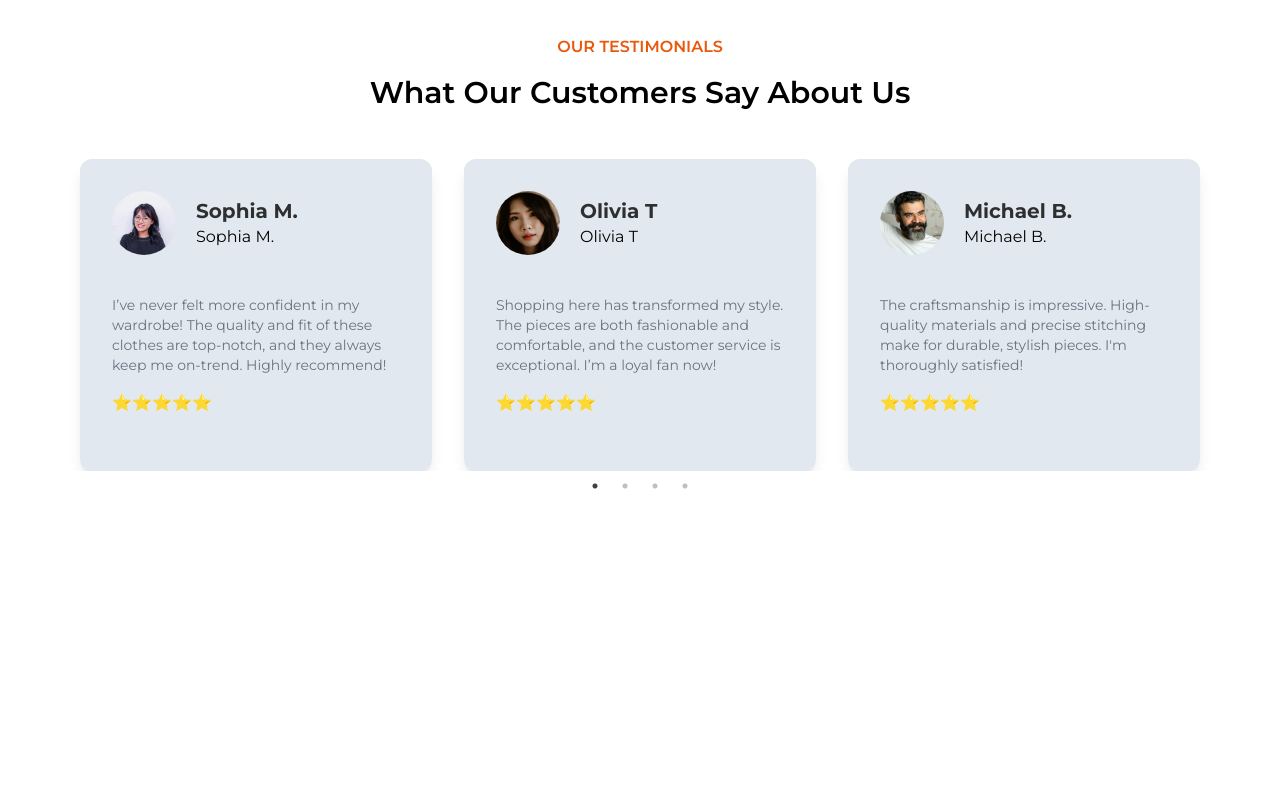
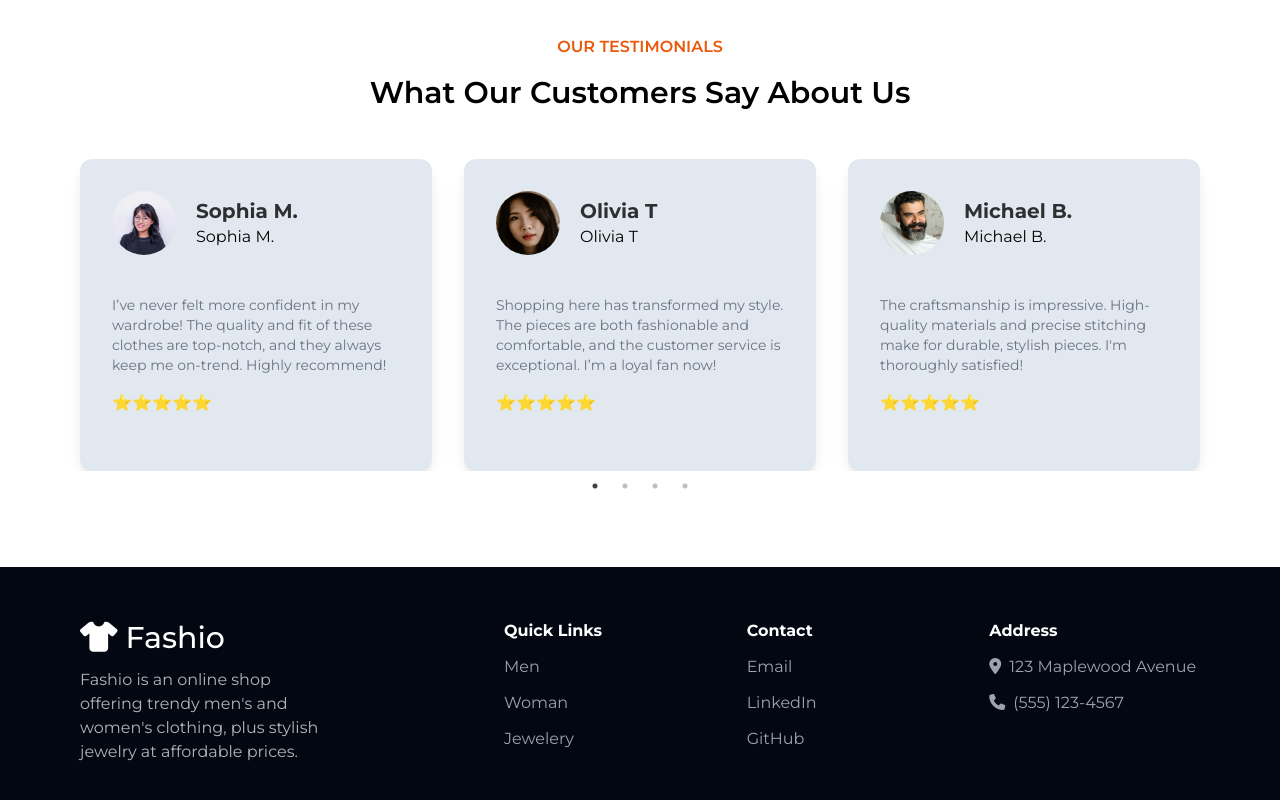
Before and after one commit to a-kilic/Fashio-E-Commerce, a React (Vite) app: page / in a window 1280 px wide. Shown: the part 735-1535 px from the top of the page. Before the commit the page ends 1302 px from the top, so only its background shows below. Built offline with nearby package versions, Linux system fonts and the light colour scheme.

Commit message:
Added Footer Component

```diff
--- a/src/App.jsx
+++ b/src/App.jsx
@@ -2,6 +2,7 @@
 import Navbar from "./components/Navbar";
 import Hero from "./components/Hero";
 import Testimonials from "./components/Testimonials";
+import Footer from "./components/Footer";
 
 const App = () => {
   return (
@@ -9,6 +10,7 @@ const App = () => {
       <Navbar />
       <Hero />
       <Testimonials />
+      <Footer />
     </>
   );
 };
--- /dev/null
+++ b/src/components/Footer.jsx
@@ -0,0 +1,104 @@
+const Footer = () => {
+  return (
+    <section className="bg-gray-950">
+      <div className="mx-auto sm:max-w-5xl lg:max-w-5xl xl:max-w-6xl">
+        <div className="grid pt-5 pb-20 md:grid-cols-3">
+          {/* Company Details */}
+          <div className="px-4 py-8">
+            <a href="#" className="text-3xl font-medium text-white">
+              <i className="text-3xl fa-solid fa-shirt"></i> Fashio
+            </a>
+            <p className="pt-3 text-white/70 lg:pr-24">
+              Fashio is an online shop offering trendy men's and women's
+              clothing, plus stylish jewelry at affordable prices.
+            </p>
+          </div>
+          <div className="grid grid-cols-2 col-span-2 sm:grid-cols-3 md:pl-10">
+            {/* Quick Links */}
+            <div className="px-4 py-8">
+              <h1 className="mb-3 font-bold text-white sm:text-left">
+                Quick Links
+              </h1>
+              <ul className="space-y-3">
+                <li>
+                  <a
+                    href="#"
+                    className="text-gray-400 duration-300 hover:text-white"
+                  >
+                    Men
+                  </a>
+                </li>
+                <li>
+                  <a
+                    href="#"
+                    className="text-gray-400 duration-300 hover:text-white"
+                  >
+                    Woman
+                  </a>
+                </li>
+                <li>
+                  <a
+                    href="#"
+                    className="text-gray-400 duration-300 hover:text-white"
+                  >
+                    Jewelery
+                  </a>
+                </li>
+              </ul>
+            </div>
+            {/* Contact */}
+            <div className="col-span-2 px-4 py-8 sm:col-auto">
+              <h1 className="mb-3 font-bold text-white sm:text-left">
+                Contact
+              </h1>
+              <ul className="space-y-3">
+                <li>
+                  <a
+                    href="mailto:adk_05@outlook.com"
+                    className="text-gray-400 duration-300 hover:text-white"
+                  >
+                    Email
+                  </a>
+                </li>
+                <li>
+                  <a
+                    href="https://www.linkedin.com/in/a-kilic/"
+                    target="_blank"
+                    className="text-gray-400 duration-300 hover:text-white"
+                  >
+                    LinkedIn
+                  </a>
+                </li>
+                <li>
+                  <a
+                    href="https://github.com/a-kilic/Fashio-E-Commerce"
+                    target="_blank"
+                    className="text-gray-400 duration-300 hover:text-white"
+                  >
+                    GitHub
+                  </a>
+                </li>
+              </ul>
+            </div>
+            {/* Address and Phone Number */}
+            <div className="col-span-2 px-4 py-8 sm:col-auto">
+              <h1 className="mb-3 font-bold text-white sm:text-left">
+                Address
+              </h1>
+              <ul className="space-y-3">
+                <li className="text-gray-400">
+                  <i className="mr-2 fa-solid fa-location-dot"></i>123 Maplewood
+                  Avenue
+                </li>
+                <li className="text-gray-400">
+                  <i className="mr-2 fa-solid fa-phone"></i>(555) 123-4567
+                </li>
+              </ul>
+            </div>
+          </div>
+        </div>
+      </div>
+    </section>
+  );
+};
+export default Footer;
```
